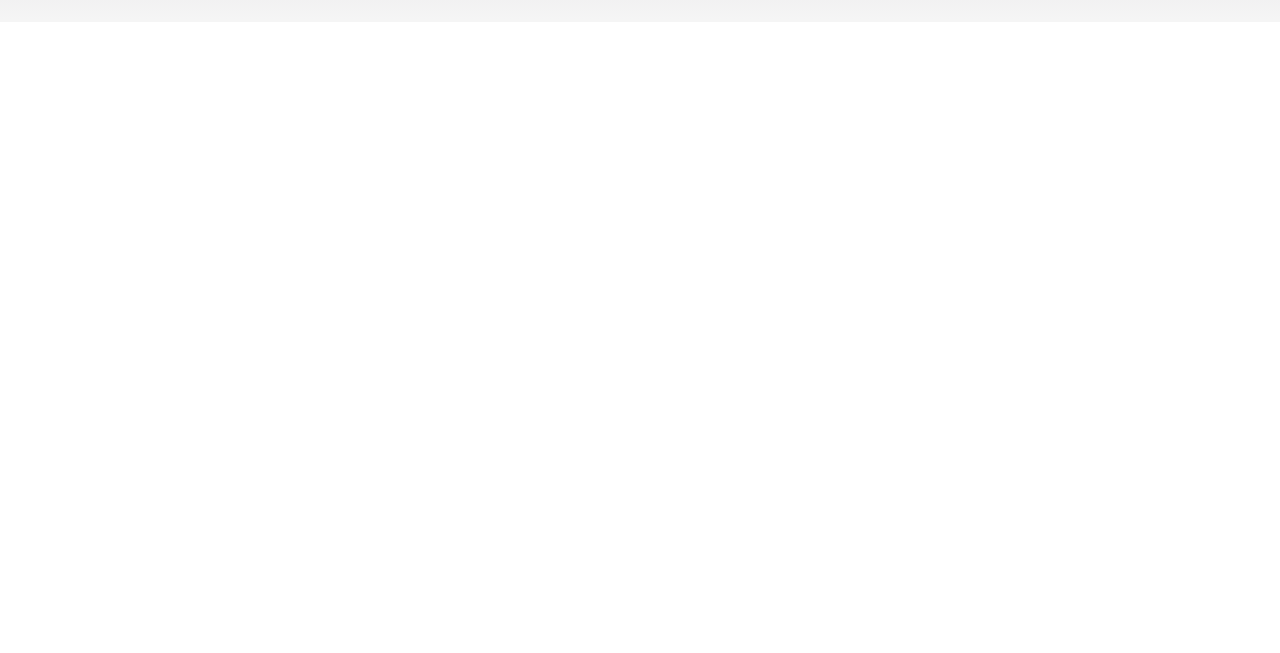
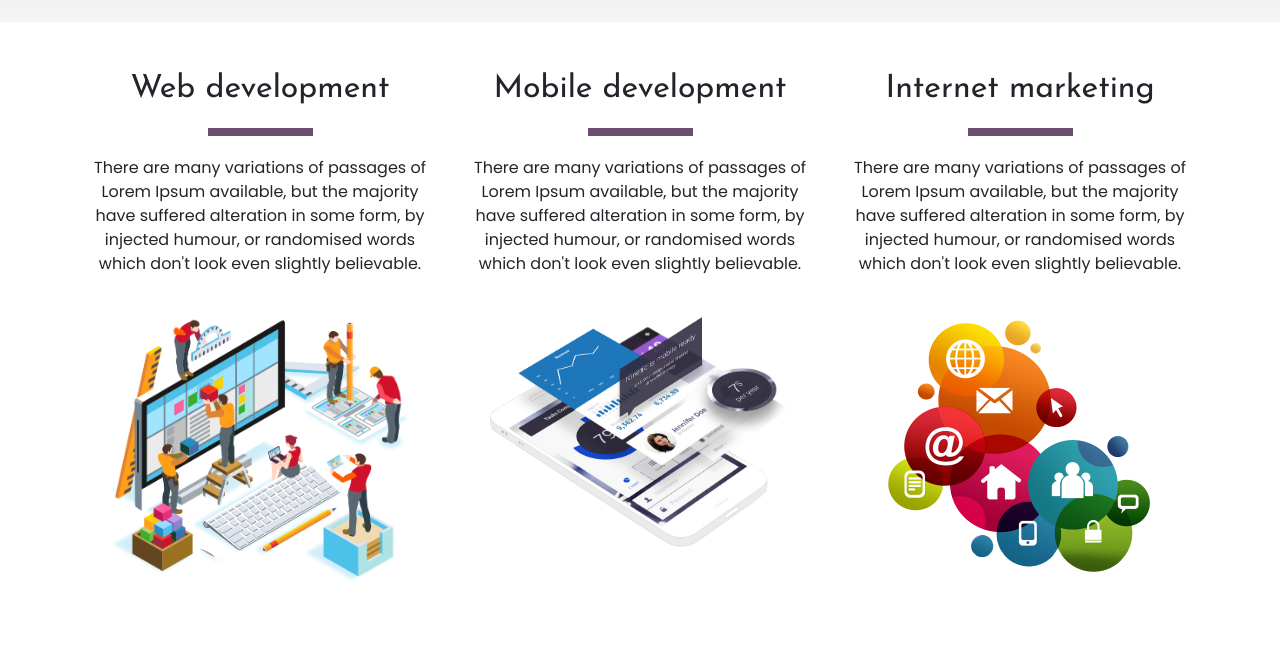
Before and after one commit to pyace1/CreativaStudio, a plain HTML site: page index.html in a window 1280 px wide. Shown: the part 778-1431 px from the top of the page. Before the commit the page ends 800 px from the top, so only its background shows below. Drawn offline with nearby package versions, Linux system fonts and the light colour scheme; grey boxes are pictures that could not be loaded.

Commit message:
services full

```diff
--- a/index.html
+++ b/index.html
@@ -3,7 +3,7 @@
 <head>
     <meta charset="UTF-8">
     <meta name="viewport" content="width=device-width, initial-scale=1.0">
-    <title>Home</title>
+    <title>Home Creativa</title>
     <link rel="stylesheet" href="https://use.fontawesome.com/releases/v5.8.2/css/all.css" integrity="sha384-oS3vJWv+0UjzBfQzYUhtDYW+Pj2yciDJxpsK1OYPAYjqT085Qq/1cq5FLXAZQ7Ay" crossorigin="anonymous">
     <link rel="stylesheet" href="https://stackpath.bootstrapcdn.com/bootstrap/4.4.1/css/bootstrap.min.css" integrity="sha384-Vkoo8x4CGsO3+Hhxv8T/Q5PaXtkKtu6ug5TOeNV6gBiFeWPGFN9MuhOf23Q9Ifjh" crossorigin="anonymous">
     <link rel="stylesheet" href="style.css">
@@ -50,6 +50,32 @@
         </div>
     </section>
 
+    <!--------- services ----------->
+
+    <section class="services py-5">
+        <div class="container">
+            <div class="row text-center">
+                <div class="col-md-4">
+                    <h2>Web development</h2>
+                    <div class="underline"></div>
+                    <p>There are many variations of passages of Lorem Ipsum available, but the majority have suffered alteration in some form, by injected humour, or randomised words which don't look even slightly believable.</p>
+                    <img src="img/services1.png" alt="" class="img-fluid">
+                </div>
+                <div class="col-md-4">
+                    <h2>Mobile development</h2>
+                    <div class="underline"></div>
+                    <p>There are many variations of passages of Lorem Ipsum available, but the majority have suffered alteration in some form, by injected humour, or randomised words which don't look even slightly believable.</p>
+                    <img src="img/services2.png" alt="" class="img-fluid">
+                </div>
+                <div class="col-md-4">
+                    <h2>Internet marketing</h2>
+                    <div class="underline"></div>
+                    <p>There are many variations of passages of Lorem Ipsum available, but the majority have suffered alteration in some form, by injected humour, or randomised words which don't look even slightly believable.</p>
+                    <img src="img/services3.png" alt="" class="img-fluid">
+                </div>
+            </div>
+        </div>
+    </services>
 
 
     <script src="https://ajax.googleapis.com/ajax/libs/jquery/3.4.1/jquery.min.js"></script>
--- a/style.css
+++ b/style.css
@@ -25,6 +25,12 @@ h6 {
 }
 .bg-light {
   background: var(--cream) !important;
+}
+.underline {
+    background: var(--violet);
+    height: 8px;
+    margin: 20px auto;
+    width: 30%;
 }
 
 /*************************
@@ -64,3 +70,14 @@ headerHome
 .headerHome p {
     font-size: 1.3rem;
 }
+
+/*************************
+services
+*************************/
+.services img {
+    padding: 25px;
+}
+.services img:hover {
+    transform: rotate(20deg);
+    transition: .6s ease;
+}
```
